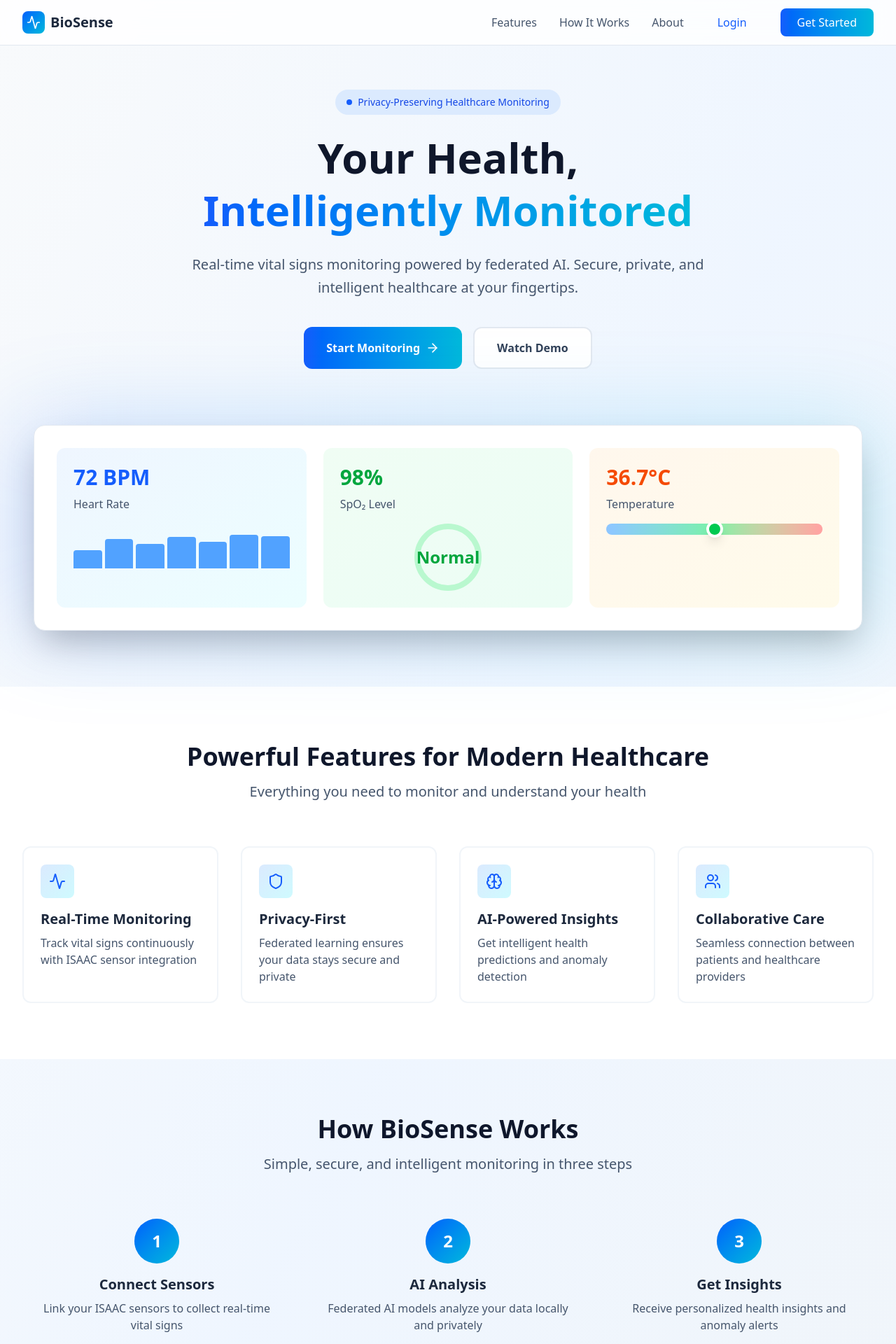
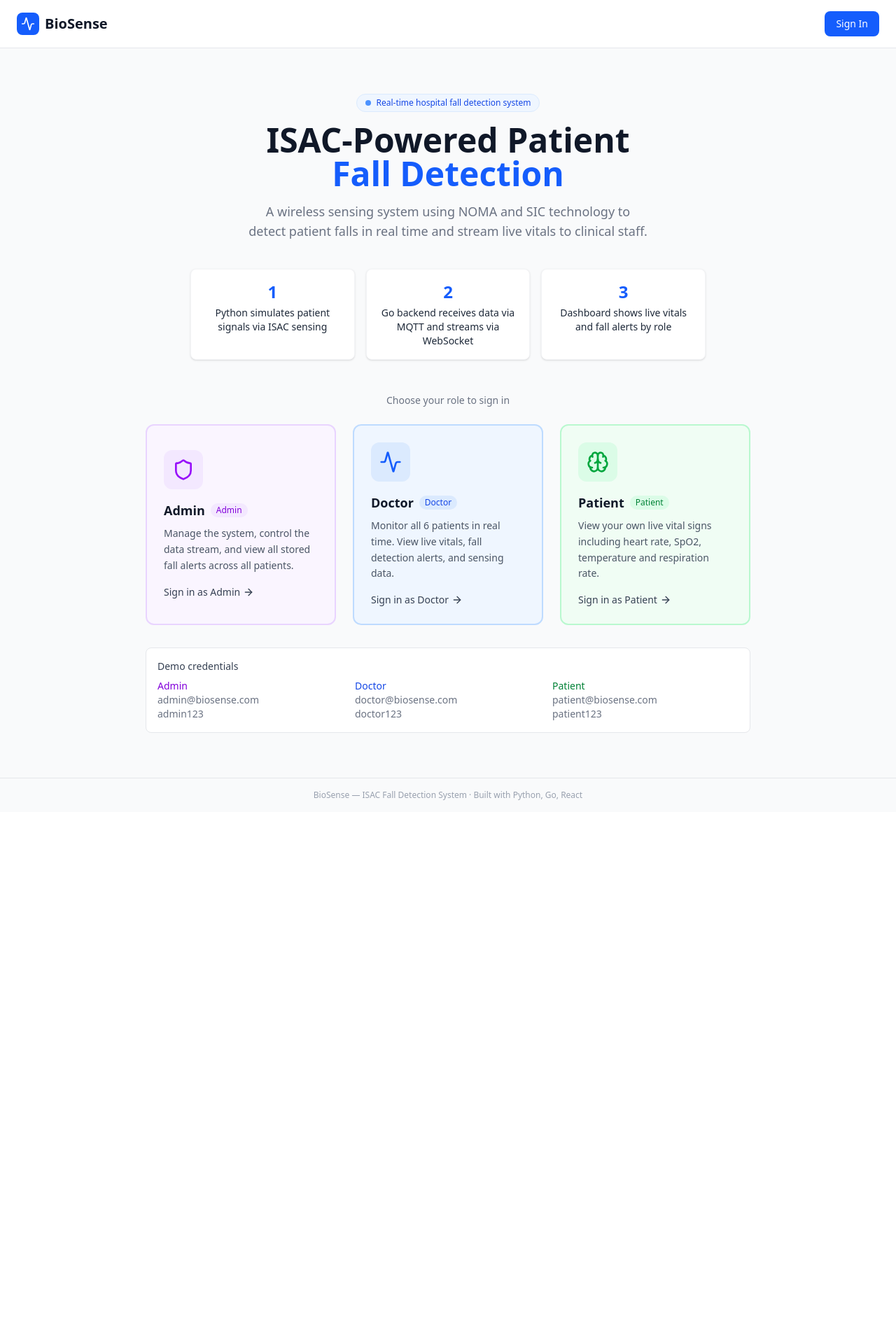
Before and after one commit to areesh18/Biosense, a React app in the folder frontend/: page / in a window 1280 px wide. Shown: the top 1920 px of the page at 70% size. After the commit the page ends 1160 px from the top, so only its background shows below. Built offline with nearby package versions, Linux system fonts and the light colour scheme; the HTML template or start-up script is replaced by a standard one.

Commit message:
landing page update

```diff
--- a/frontend/src/pages/Landing.jsx
+++ b/frontend/src/pages/Landing.jsx
@@ -1,281 +1,148 @@
-import React, { useState } from 'react';
-import { Activity, Shield, Brain, Users, ArrowRight, Menu, X } from 'lucide-react';
+import React from 'react';
+import { Activity, Shield, Brain, ArrowRight } from 'lucide-react';
+import { useNavigate } from 'react-router-dom';
 
-export default function BioSenseLanding() {
-  const [mobileMenuOpen, setMobileMenuOpen] = useState(false);
-
-  const features = [
+const roles = [
   {
-      icon: <Activity className="w-6 h-6" />,
-      title: "Real-Time Monitoring",
-      description: "Track vital signs continuously with ISAAC sensor integration"
+    title: 'Admin',
+    description: 'Manage the system, control the data stream, and view all stored fall alerts across all patients.',
+    icon: <Shield className="w-8 h-8 text-purple-600" />,
+    color: 'border-purple-200 hover:border-purple-400 bg-purple-50',
+    iconBg: 'bg-purple-100',
+    badge: 'bg-purple-100 text-purple-700',
+    path: '/login',
   },
   {
-      icon: <Shield className="w-6 h-6" />,
-      title: "Privacy-First",
-      description: "Federated learning ensures your data stays secure and private"
+    title: 'Doctor',
+    description: 'Monitor all 6 patients in real time. View live vitals, fall detection alerts, and sensing data.',
+    icon: <Activity className="w-8 h-8 text-blue-600" />,
+    color: 'border-blue-200 hover:border-blue-400 bg-blue-50',
+    iconBg: 'bg-blue-100',
+    badge: 'bg-blue-100 text-blue-700',
+    path: '/login',
   },
   {
-      icon: <Brain className="w-6 h-6" />,
-      title: "AI-Powered Insights",
-      description: "Get intelligent health predictions and anomaly detection"
+    title: 'Patient',
+    description: 'View your own live vital signs including heart rate, SpO2, temperature and respiration rate.',
+    icon: <Brain className="w-8 h-8 text-green-600" />,
+    color: 'border-green-200 hover:border-green-400 bg-green-50',
+    iconBg: 'bg-green-100',
+    badge: 'bg-green-100 text-green-700',
+    path: '/login',
   },
-    {
-      icon: <Users className="w-6 h-6" />,
-      title: "Collaborative Care",
-      description: "Seamless connection between patients and healthcare providers"
-    }
 ];
 
+export default function Landing() {
+  const navigate = useNavigate();
+
   return (
-    <div className="min-h-screen bg-gradient-to-br from-slate-50 via-blue-50 to-slate-100">
-      {/* Navigation */}
-      <nav className="fixed top-0 w-full bg-white/80 backdrop-blur-md z-50 border-b border-slate-200">
-        <div className="max-w-7xl mx-auto px-4 sm:px-6 lg:px-8">
-          <div className="flex justify-between items-center h-16">
-            <div className="flex items-center space-x-2">
-              <div className="w-8 h-8 bg-gradient-to-br from-blue-600 to-cyan-500 rounded-lg flex items-center justify-center">
+    <div className="min-h-screen bg-gray-50 flex flex-col">
+
+      {/* Navbar */}
+      <nav className="bg-white border-b border-gray-200 px-6 py-4 flex items-center justify-between">
+        <div className="flex items-center gap-2">
+          <div className="w-8 h-8 bg-blue-600 rounded-lg flex items-center justify-center">
             <Activity className="w-5 h-5 text-white" />
           </div>
-              <span className="text-xl font-bold text-slate-800">BioSense</span>
+          <span className="text-xl font-bold text-gray-900">BioSense</span>
+        </div>
+        <button
+          onClick={() => navigate('/login')}
+          className="px-4 py-2 bg-blue-600 text-white text-sm font-medium rounded-lg hover:bg-blue-700 transition"
+        >
+          Sign In
+        </button>
+      </nav>
+
+      {/* Hero */}
+      <div className="text-center pt-16 pb-10 px-4">
+        <div className="inline-flex items-center gap-2 bg-blue-50 border border-blue-100 text-blue-700 px-3 py-1 rounded-full text-xs font-medium mb-4">
+          <span className="w-2 h-2 bg-blue-500 rounded-full animate-pulse"></span>
+          Real-time hospital fall detection system
+        </div>
+        <h1 className="text-4xl md:text-5xl font-bold text-gray-900 mb-4">
+          ISAC-Powered Patient<br />
+          <span className="text-blue-600">Fall Detection</span>
+        </h1>
+        <p className="text-gray-500 text-lg max-w-xl mx-auto">
+          A wireless sensing system using NOMA and SIC technology to detect patient falls in real time and stream live vitals to clinical staff.
+        </p>
       </div>
 
-            <div className="hidden md:flex items-center space-x-8">
-              <a href="#features" className="text-slate-600 hover:text-blue-600 transition">Features</a>
-              <a href="#how-it-works" className="text-slate-600 hover:text-blue-600 transition">How It Works</a>
-              <a href="#about" className="text-slate-600 hover:text-blue-600 transition">About</a>
-              <a href="/login" className="px-4 py-2 text-blue-600 hover:text-blue-700 transition">
-                Login
-              </a>
-              <button className="px-6 py-2 bg-gradient-to-r from-blue-600 to-cyan-500 text-white rounded-lg hover:shadow-lg transition transform hover:-translate-y-0.5">
-                Get Started
-              </button>
+      {/* How it works — simple 3 step */}
+      <div className="max-w-3xl mx-auto px-4 mb-12">
+        <div className="grid grid-cols-3 gap-4 text-center">
+          <div className="bg-white rounded-lg p-4 border border-gray-100 shadow-sm">
+            <div className="text-2xl font-bold text-blue-600 mb-1">1</div>
+            <p className="text-sm font-medium text-gray-800">Python simulates patient signals via ISAC sensing</p>
           </div>
-
-            <button
-              className="md:hidden p-2"
-              onClick={() => setMobileMenuOpen(!mobileMenuOpen)}
-            >
-              {mobileMenuOpen ? <X /> : <Menu />}
-            </button>
+          <div className="bg-white rounded-lg p-4 border border-gray-100 shadow-sm">
+            <div className="text-2xl font-bold text-blue-600 mb-1">2</div>
+            <p className="text-sm font-medium text-gray-800">Go backend receives data via MQTT and streams via WebSocket</p>
+          </div>
+          <div className="bg-white rounded-lg p-4 border border-gray-100 shadow-sm">
+            <div className="text-2xl font-bold text-blue-600 mb-1">3</div>
+            <p className="text-sm font-medium text-gray-800">Dashboard shows live vitals and fall alerts by role</p>
+          </div>
         </div>
       </div>
 
-        {/* Mobile Menu */}
-        {mobileMenuOpen && (
-          <div className="md:hidden bg-white border-t border-slate-200">
-            <div className="px-4 py-4 space-y-3">
-              <a href="#features" className="block text-slate-600 hover:text-blue-600 transition">Features</a>
-              <a href="#how-it-works" className="block text-slate-600 hover:text-blue-600 transition">How It Works</a>
-              <a href="#about" className="block text-slate-600 hover:text-blue-600 transition">About</a>
-              <a href="/login" className="block w-full text-left text-blue-600 hover:text-blue-700 transition">
-                Login
-              </a>
-              <button className="block w-full px-6 py-2 bg-gradient-to-r from-blue-600 to-cyan-500 text-white rounded-lg hover:shadow-lg transition">
-                Get Started
+      {/* Role cards */}
+      <div className="max-w-4xl mx-auto px-4 pb-16 w-full">
+        <p className="text-center text-gray-500 text-sm mb-6 font-medium">
+          Choose your role to sign in
+        </p>
+        <div className="grid grid-cols-1 md:grid-cols-3 gap-6">
+          {roles.map((role) => (
+            <button
+              key={role.title}
+              onClick={() => navigate(role.path)}
+              className={`text-left p-6 rounded-xl border-2 transition cursor-pointer ${role.color}`}
+            >
+              <div className={`w-14 h-14 rounded-xl flex items-center justify-center mb-4 ${role.iconBg}`}>
+                {role.icon}
+              </div>
+              <div className="flex items-center gap-2 mb-2">
+                <h3 className="text-lg font-semibold text-gray-900">{role.title}</h3>
+                <span className={`text-xs font-medium px-2 py-0.5 rounded-full ${role.badge}`}>
+                  {role.title}
+                </span>
+              </div>
+              <p className="text-sm text-gray-600 leading-relaxed mb-4">{role.description}</p>
+              <div className="flex items-center gap-1 text-sm font-medium text-gray-700">
+                Sign in as {role.title} <ArrowRight className="w-4 h-4" />
+              </div>
             </button>
-            </div>
-          </div>
-        )}
-      </nav>
-
-      {/* Hero Section */}
-      <section className="pt-32 pb-20 px-4 sm:px-6 lg:px-8">
-        <div className="max-w-7xl mx-auto">
-          <div className="text-center max-w-3xl mx-auto">
-            <div className="inline-flex items-center space-x-2 bg-blue-100 text-blue-700 px-3 sm:px-4 py-2 rounded-full text-xs sm:text-sm font-medium mb-4 sm:mb-6">
-              <span className="w-2 h-2 bg-blue-600 rounded-full animate-pulse"></span>
-              <span className="whitespace-nowrap">Privacy-Preserving Healthcare Monitoring</span>
+          ))}
         </div>
 
-            <h1 className="text-3xl sm:text-4xl md:text-5xl lg:text-6xl font-bold text-slate-900 mb-4 sm:mb-6 leading-tight px-4">
-              Your Health,
-              <span className="bg-gradient-to-r from-blue-600 to-cyan-500 bg-clip-text text-transparent"> Intelligently Monitored</span>
-            </h1>
-
-            <p className="text-base sm:text-lg md:text-xl text-slate-600 mb-8 sm:mb-10 leading-relaxed px-4">
-              Real-time vital signs monitoring powered by federated AI.
-              Secure, private, and intelligent healthcare at your fingertips.
-            </p>
-
-            <div className="flex flex-col sm:flex-row gap-3 sm:gap-4 justify-center px-4">
-              <button className="group px-6 sm:px-8 py-3 sm:py-4 bg-gradient-to-r from-blue-600 to-cyan-500 text-white rounded-xl font-semibold hover:shadow-xl transition transform hover:-translate-y-1 flex items-center justify-center space-x-2 text-sm sm:text-base">
-                <span>Start Monitoring</span>
-                <ArrowRight className="w-4 h-4 sm:w-5 sm:h-5 group-hover:translate-x-1 transition" />
-              </button>
-              <button className="px-6 sm:px-8 py-3 sm:py-4 bg-white text-slate-700 rounded-xl font-semibold border-2 border-slate-200 hover:border-blue-300 hover:shadow-lg transition text-sm sm:text-base">
-                Watch Demo
-              </button>
+        {/* Credentials hint for presentation */}
+        <div className="mt-8 bg-white border border-gray-200 rounded-lg p-4 text-sm text-gray-500">
+          <p className="font-medium text-gray-700 mb-2">Demo credentials</p>
+          <div className="grid grid-cols-3 gap-4">
+            <div>
+              <p className="font-medium text-purple-700">Admin</p>
+              <p>admin@biosense.com</p>
+              <p>admin123</p>
             </div>
+            <div>
+              <p className="font-medium text-blue-700">Doctor</p>
+              <p>doctor@biosense.com</p>
+              <p>doctor123</p>
             </div>
-
-          {/* Hero Visual */}
-          <div className="mt-12 sm:mt-16 md:mt-20 relative px-4">
-            <div className="absolute inset-0 bg-gradient-to-r from-blue-600/20 to-cyan-500/20 blur-3xl"></div>
-            <div className="relative bg-white rounded-xl sm:rounded-2xl shadow-2xl p-4 sm:p-6 md:p-8 border border-slate-200">
-              <div className="grid grid-cols-1 sm:grid-cols-2 lg:grid-cols-3 gap-4 sm:gap-6">
-                <div className="bg-gradient-to-br from-blue-50 to-cyan-50 p-4 sm:p-6 rounded-xl">
-                  <div className="text-2xl sm:text-3xl font-bold text-blue-600 mb-1 sm:mb-2">72 BPM</div>
-                  <div className="text-sm sm:text-base text-slate-600">Heart Rate</div>
-                  <div className="mt-3 sm:mt-4 h-12 sm:h-16 flex items-end space-x-1">
-                    {[40, 65, 55, 70, 60, 75, 72].map((h, i) => (
-                      <div key={i} className="flex-1 bg-blue-400 rounded-t" style={{height: `${h}%`}}></div>
-                    ))}
-                  </div>
-                </div>
-                <div className="bg-gradient-to-br from-green-50 to-emerald-50 p-4 sm:p-6 rounded-xl">
-                  <div className="text-2xl sm:text-3xl font-bold text-green-600 mb-1 sm:mb-2">98%</div>
-                  <div className="text-sm sm:text-base text-slate-600">SpO₂ Level</div>
-                  <div className="mt-3 sm:mt-4 flex items-center justify-center">
-                    <div className="w-20 h-20 sm:w-24 sm:h-24 rounded-full border-4 sm:border-8 border-green-200 flex items-center justify-center">
-                      <span className="text-lg sm:text-2xl font-bold text-green-600">Normal</span>
-                    </div>
-                  </div>
-                </div>
-                <div className="bg-gradient-to-br from-orange-50 to-amber-50 p-4 sm:p-6 rounded-xl sm:col-span-2 lg:col-span-1">
-                  <div className="text-2xl sm:text-3xl font-bold text-orange-600 mb-1 sm:mb-2">36.7°C</div>
-                  <div className="text-sm sm:text-base text-slate-600">Temperature</div>
-                  <div className="mt-3 sm:mt-4 flex items-center justify-center">
-                    <div className="w-full max-w-xs h-3 sm:h-4 bg-gradient-to-r from-blue-300 via-green-300 to-red-300 rounded-full relative">
-                      <div className="absolute left-1/2 top-1/2 -translate-x-1/2 -translate-y-1/2 w-5 h-5 sm:w-6 sm:h-6 bg-green-500 rounded-full border-2 sm:border-4 border-white shadow-lg"></div>
+            <div>
+              <p className="font-medium text-green-700">Patient</p>
+              <p>patient@biosense.com</p>
+              <p>patient123</p>
             </div>
           </div>
         </div>
       </div>
-            </div>
-          </div>
-        </div>
-      </section>
-
-      {/* Features Section */}
-      <section id="features" className="py-20 px-4 sm:px-6 lg:px-8 bg-white">
-        <div className="max-w-7xl mx-auto">
-          <div className="text-center mb-12 sm:mb-16">
-            <h2 className="text-3xl sm:text-4xl font-bold text-slate-900 mb-3 sm:mb-4 px-4">
-              Powerful Features for Modern Healthcare
-            </h2>
-            <p className="text-lg sm:text-xl text-slate-600 px-4">
-              Everything you need to monitor and understand your health
-            </p>
-          </div>
-
-          <div className="grid grid-cols-1 sm:grid-cols-2 lg:grid-cols-4 gap-6 sm:gap-8">
-            {features.map((feature, index) => (
-              <div
-                key={index}
-                className="group p-5 sm:p-6 rounded-xl border-2 border-slate-100 hover:border-blue-200 hover:shadow-xl transition cursor-pointer"
-              >
-                <div className="w-10 h-10 sm:w-12 sm:h-12 bg-gradient-to-br from-blue-100 to-cyan-100 rounded-lg flex items-center justify-center text-blue-600 mb-3 sm:mb-4 group-hover:scale-110 transition">
-                  {feature.icon}
-                </div>
-                <h3 className="text-lg sm:text-xl font-semibold text-slate-800 mb-2">
-                  {feature.title}
-                </h3>
-                <p className="text-sm sm:text-base text-slate-600">
-                  {feature.description}
-                </p>
-              </div>
-            ))}
-          </div>
-        </div>
-      </section>
-
-      {/* How It Works */}
-      <section id="how-it-works" className="py-20 px-4 sm:px-6 lg:px-8">
-        <div className="max-w-7xl mx-auto">
-          <div className="text-center mb-12 sm:mb-16">
-            <h2 className="text-3xl sm:text-4xl font-bold text-slate-900 mb-3 sm:mb-4 px-4">
-              How BioSense Works
-            </h2>
-            <p className="text-lg sm:text-xl text-slate-600 px-4">
-              Simple, secure, and intelligent monitoring in three steps
-            </p>
-          </div>
-
-          <div className="grid grid-cols-1 md:grid-cols-3 gap-8 sm:gap-12 md:gap-8">
-            <div className="text-center px-4">
-              <div className="w-14 h-14 sm:w-16 sm:h-16 bg-gradient-to-br from-blue-600 to-cyan-500 rounded-full flex items-center justify-center text-white text-xl sm:text-2xl font-bold mx-auto mb-3 sm:mb-4">
-                1
-              </div>
-              <h3 className="text-lg sm:text-xl font-semibold text-slate-800 mb-2">Connect Sensors</h3>
-              <p className="text-sm sm:text-base text-slate-600">Link your ISAAC sensors to collect real-time vital signs</p>
-            </div>
-            <div className="text-center px-4">
-              <div className="w-14 h-14 sm:w-16 sm:h-16 bg-gradient-to-br from-blue-600 to-cyan-500 rounded-full flex items-center justify-center text-white text-xl sm:text-2xl font-bold mx-auto mb-3 sm:mb-4">
-                2
-              </div>
-              <h3 className="text-lg sm:text-xl font-semibold text-slate-800 mb-2">AI Analysis</h3>
-              <p className="text-sm sm:text-base text-slate-600">Federated AI models analyze your data locally and privately</p>
-            </div>
-            <div className="text-center px-4">
-              <div className="w-14 h-14 sm:w-16 sm:h-16 bg-gradient-to-br from-blue-600 to-cyan-500 rounded-full flex items-center justify-center text-white text-xl sm:text-2xl font-bold mx-auto mb-3 sm:mb-4">
-                3
-              </div>
-              <h3 className="text-lg sm:text-xl font-semibold text-slate-800 mb-2">Get Insights</h3>
-              <p className="text-sm sm:text-base text-slate-600">Receive personalized health insights and anomaly alerts</p>
-            </div>
-          </div>
-        </div>
-      </section>
-
-      {/* CTA Section */}
-      <section className="py-20 px-4 sm:px-6 lg:px-8 bg-gradient-to-br from-blue-600 to-cyan-500">
-        <div className="max-w-4xl mx-auto text-center">
-          <h2 className="text-4xl font-bold text-white mb-6">
-            Ready to Transform Your Healthcare?
-          </h2>
-          <p className="text-xl text-blue-100 mb-8">
-            Join thousands of users monitoring their health with BioSense
-          </p>
-          <button className="px-8 py-4 bg-white text-blue-600 rounded-xl font-semibold hover:shadow-2xl transition transform hover:-translate-y-1">
-            Get Started Now
-          </button>
-        </div>
-      </section>
 
       {/* Footer */}
-      <footer className="bg-slate-900 text-slate-300 py-12 px-4 sm:px-6 lg:px-8">
-        <div className="max-w-7xl mx-auto">
-          <div className="grid grid-cols-1 md:grid-cols-4 gap-8">
-            <div>
-              <div className="flex items-center space-x-2 mb-4">
-                <div className="w-8 h-8 bg-gradient-to-br from-blue-600 to-cyan-500 rounded-lg flex items-center justify-center">
-                  <Activity className="w-5 h-5 text-white" />
+      <div className="mt-auto border-t border-gray-200 py-4 text-center text-xs text-gray-400">
+        BioSense — ISAC Fall Detection System · Built with Python, Go, React
       </div>
-                <span className="text-xl font-bold text-white">BioSense</span>
-              </div>
-              <p className="text-sm">Privacy-first healthcare monitoring powered by federated AI</p>
-            </div>
-            <div>
-              <h4 className="font-semibold text-white mb-4">Product</h4>
-              <ul className="space-y-2 text-sm">
-                <li><a href="#" className="hover:text-white transition">Features</a></li>
-                <li><a href="#" className="hover:text-white transition">Pricing</a></li>
-                <li><a href="#" className="hover:text-white transition">Security</a></li>
-              </ul>
-            </div>
-            <div>
-              <h4 className="font-semibold text-white mb-4">Company</h4>
-              <ul className="space-y-2 text-sm">
-                <li><a href="#" className="hover:text-white transition">About</a></li>
-                <li><a href="#" className="hover:text-white transition">Blog</a></li>
-                <li><a href="#" className="hover:text-white transition">Careers</a></li>
-              </ul>
-            </div>
-            <div>
-              <h4 className="font-semibold text-white mb-4">Legal</h4>
-              <ul className="space-y-2 text-sm">
-                <li><a href="#" className="hover:text-white transition">Privacy</a></li>
-                <li><a href="#" className="hover:text-white transition">Terms</a></li>
-                <li><a href="#" className="hover:text-white transition">HIPAA</a></li>
-              </ul>
-            </div>
-          </div>
-          <div className="border-t border-slate-800 mt-12 pt-8 text-sm text-center">
-            © 2025 BioSense. All rights reserved.
-          </div>
-        </div>
-      </footer>
     </div>
   );
 }
```
Lines whose indentation alone changed are shown as unchanged.
